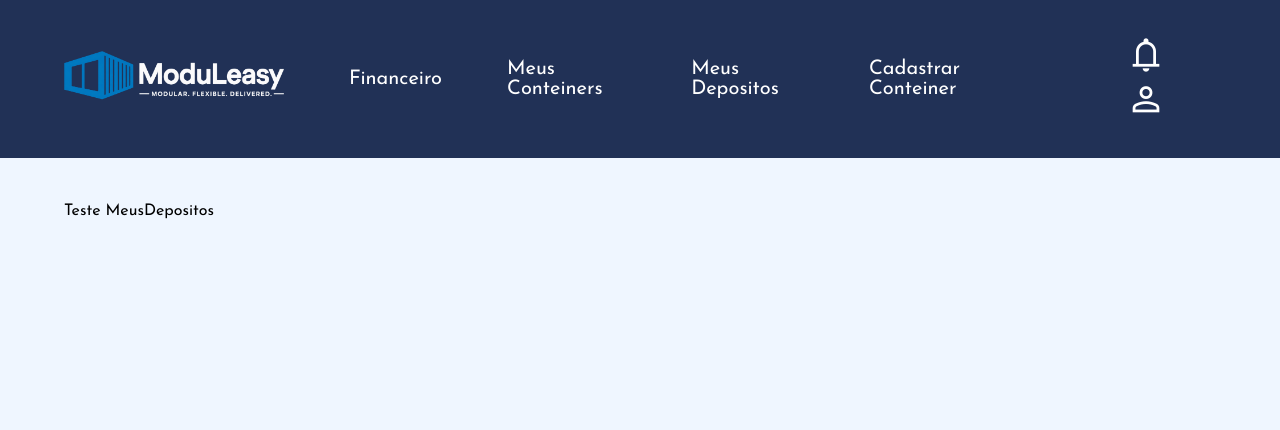
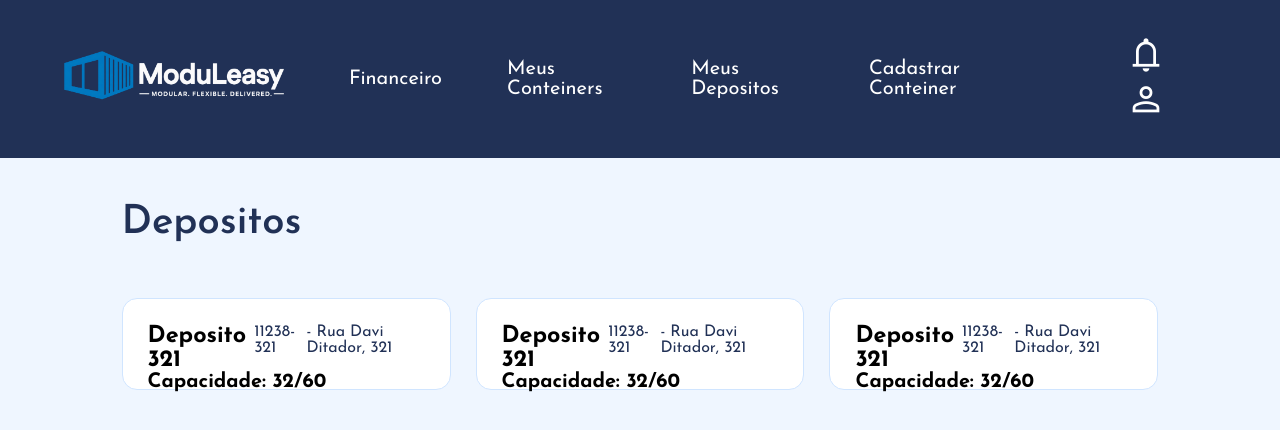
Before and after one commit to DiegoBarriento/ModuLeasy--Abandonado2, a React (Vite) app: page /meus_depositos in a window 1280 px wide. Shown: the top 430 px of the page. Built offline with nearby package versions, Linux system fonts and the light colour scheme.

Commit message:
Deposito (Pre)

```diff
--- /dev/null
+++ b/public/CSS/deposito.css
@@ -0,0 +1,25 @@
+.divPai{
+    display: flex;
+    gap: 25px;
+}
+
+
+.sectionArea{
+    width: 420px;
+    height: 40px;
+}
+
+.DepositoNome{
+    display: flex;
+    gap: 8px;
+}
+
+.Deposito{
+    font-size: 20px;
+}
+
+.mainDeposito{
+    display: flex;
+    gap: 45px;
+    flex-direction: column;
+}
--- a/public/CSS/estilo_geral.css
+++ b/public/CSS/estilo_geral.css
@@ -5,7 +5,7 @@
 @import url(estilo_cadastro&login.css);
 @import url(detalhes_locacao.css);
 @import url(cadastrar_conteiner.css);
-
+@import url(deposito.css);
 /* impor para todos os arquivos css aqui, para facilitar o Import do Main e APP .jsx*/
 
 :root {
--- a/src/components/MeusDepositos/index.jsx
+++ b/src/components/MeusDepositos/index.jsx
@@ -1,7 +1,73 @@
 export default function MeusDepositos(){
     return(
         <>
-            <div>Teste MeusDepositos</div>
+            <main className="mainDeposito">
+                <h1>Depositos</h1>
+
+                <div className="divPai">
+
+
+
+                    <section className="sectionArea">
+                        <div className="Deposito">
+                            <div className="DepositoNome">
+                                <h3>Deposito 321 </h3>
+                                <p>
+                                    11238-321
+                                </p>
+                                <p>
+                                    - Rua Davi Ditador, 321
+                                </p>
+                            </div>
+                                <h4>
+                                    Capacidade: 32/60
+                                </h4>
+                        </div>
+
+
+                    </section>
+                    <section className="sectionArea">
+                        <div className="Deposito">
+                            <div className="DepositoNome">
+                                <h3>Deposito 321 </h3>
+                                <p>
+                                    11238-321
+                                </p>
+                                <p>
+                                    - Rua Davi Ditador, 321
+                                </p>
+                            </div>
+                                <h4>
+                                    Capacidade: 32/60
+                                </h4>
+                        </div>
+
+
+                    </section>
+
+                    <section className="sectionArea">
+                        <div className="Deposito">
+                            <div className="DepositoNome">
+                                <h3>Deposito 321 </h3>
+                                <p>
+                                    11238-321
+                                </p>
+                                <p>
+                                    - Rua Davi Ditador, 321
+                                </p>
+                            </div>
+                                <h4>
+                                    Capacidade: 32/60
+                                </h4>
+                        </div>
+
+
+                    </section>
+
+
+                </div>
+
+            </main>
         </>
     )
 }
--- a/src/main.jsx
+++ b/src/main.jsx
@@ -6,6 +6,7 @@ import '../public/CSS/cadastrar_conteiner.css'
 import '../public/CSS/detalhes_locacao.css'
 import '../public/CSS/estilo_cadastro&login.css'
 import '../public/CSS/estilo_geral.css'
+import '../public/CSS/deposito.css'
 // import de Css
 
 import App from './App.jsx'
```
